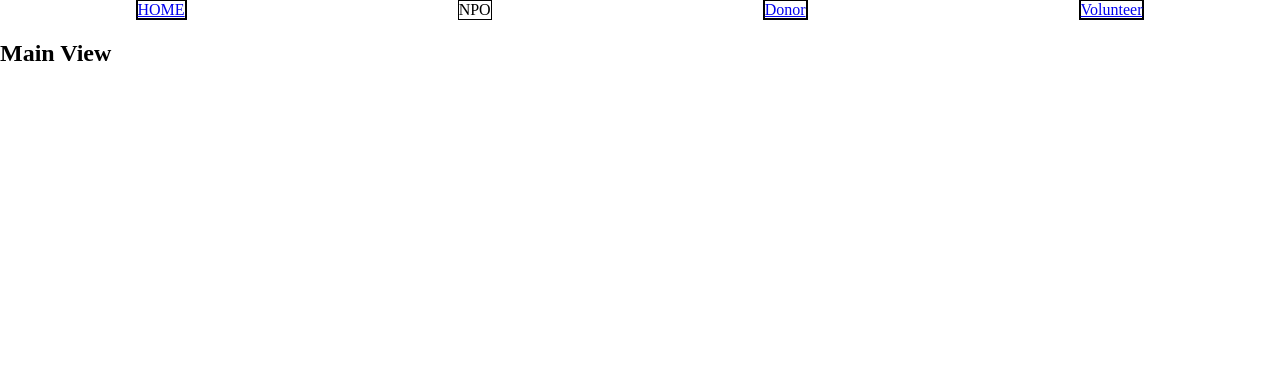
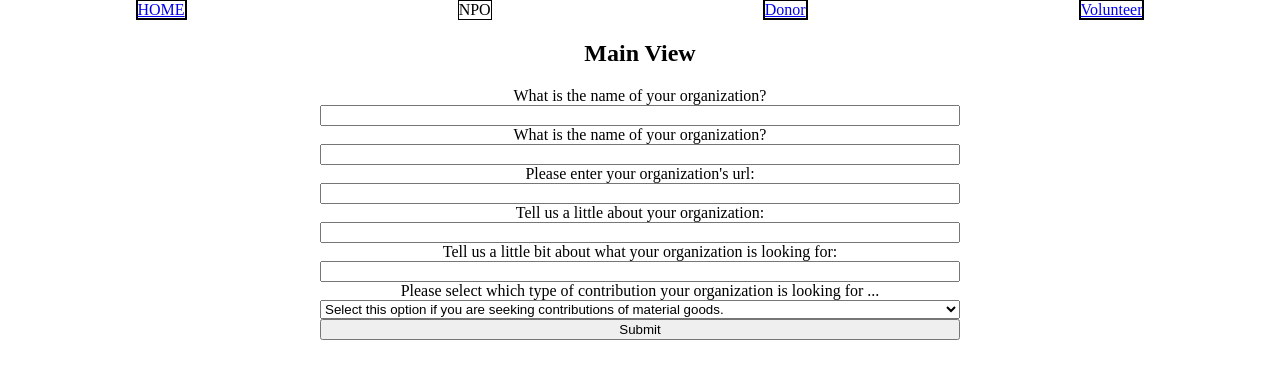
Before and after one commit to ffaneus/hackathon-project-charity, a Flask app: page / in a window 1280 px wide. Shown: the top 379 px of the page. Run offline with Flask 2, Linux system fonts and the light colour scheme; some libraries are stand-ins or nearby versions.

```diff
--- a/app.py
+++ b/app.py
@@ -1,10 +1,43 @@
-from flask import Flask, render_template
+from flask import Flask, render_template, redirect, url_for
+from flask_sqlalchemy import SQLAlchemy
+import psycopg2
+from config import url
+from form import Npo_form
 
 app = Flask(__name__)
+app.config['SECRET_KEY'] = "NPOST.ME"
+app.config['SQLALCHEMY_DATABASE_URI'] = url
+app.config['SQLALCHEMY_TRACK_MODIFICATIONS'] = False
+db = SQLAlchemy(app)
 
-@app.route('/')
+class Npo(db.Model):
+    id = db.Column(db.Integer, primary_key=True)
+    name = db.Column(db.String(50), nullable=False)
+    email = db.Column(db.String(50), nullable=False)
+    website = db.Column(db.String(50), nullable=False)
+    description = db.Column(db.String(50), nullable=False)
+    seeking = db.Column(db.String(50), nullable=False)
+    contributors = db.Column(db.String(50), nullable=False)
+
+    def __repr__(self):
+        return f'{self.id} {self.name}'
+
+@app.route('/', methods=["GET", "POST"])
 def index():
-    return render_template('index.html')
+    form = Npo_form()
+    if form.validate_on_submit():
+        name = form.name.data
+        email = form.email.data
+        website = form.website.data
+        description = form.description.data
+        seeking = form.seeking.data
+        contributors = form.contributors.data
+        company = Npo(name=name, email=email, description=description, seeking=seeking, contributors=contributors, website=website)
+        db.session.add(company)
+        db.session.commit()
+        return redirect(url_for('index'))
+
+    return render_template('index.html', form=form)
 
 @app.route('/donor')
 def donor():
@@ -14,5 +47,9 @@ def donor():
 def volunteer():
     return render_template('volunteer.html')
 
+@app.route('/company')
+def company():
+    return render_template('company.html')
+
 if __name__ == "__main__":
     app.run()
--- /dev/null
+++ b/config.py
@@ -0,0 +1 @@
+url = 'postgres://qhbtkquo:MWFuSRWqng7EQJ14MazNgQqaJDe9gBk_@elmer.db.elephantsql.com:5432/qhbtkquo'
--- /dev/null
+++ b/form.py
@@ -0,0 +1,36 @@
+from flask_wtf import FlaskForm
+from wtforms import StringField, SubmitField, IntegerField, TextAreaField, HiddenField, SelectField
+from wtforms.validators import InputRequired, Length, Email, URL, DataRequired
+
+'''def phone_number_validator(FlaskForm, field):
+    if len(field.data) != 12 or field.data[3] != '.' or field.data[7] != '.':
+        raise ValueError('Please enter a valid phone number')'''
+
+class Npo_form(FlaskForm):
+    name = StringField("What is the name of your organization?", validators=[DataRequired()])
+    email = StringField("What is the name of your organization?", validators=[DataRequired()])
+    phone = StringField("What is the name of your organization?", validators=[DataRequired()])
+    #phone = StringField("Please enter a phone number where your organization can be contacted:", validators=[InputRequired()])
+    #email = StringField("Please enter an email address where your organization can be contacted:", validators=[InputRequired(message="Email address is required")])
+    website = StringField("Please enter your organization's url:", validators=[DataRequired()])
+    description = StringField("Tell us a little about your organization:", validators=[InputRequired(message="Please tell us about your organization."), Length(min=1,max=2000)])
+    seeking = StringField("Tell us a little bit about what your organization is looking for:", validators=[InputRequired("Please describe what you are looking for."), Length(min=1,max=2000)])
+    contributors = SelectField("Please select which type of contribution your organization is looking for ... ", choices=[("Donors","Select this option if you are seeking contributions of material goods."),("Volunteers","Select this option if you are seeking contributions of time."),("Donors and Volunteers","Select this option if you are seeking both contributions of material and time.")])
+    submit=SubmitField("Submit")
+
+'''class LoginForm(FlaskForm):
+    username = StringField("Username", validators=[DataRequired()])
+    email = StringField("School Email", validators=[DataRequired()])
+    submit = SubmitField("Login")
+
+#FORM to pass data
+class QuestionForm(FlaskForm):
+    question = StringField('What is your question?', validators=[DataRequired()])
+    score = HiddenField('points')
+    submit = SubmitField('Submit Question')
+
+class AnswerForm(FlaskForm):
+    question_id = HiddenField('id')
+    answer = TextAreaField('answer', validators=[DataRequired()])
+    submit = SubmitField('submit')
+'''
--- a/templates/index.html
+++ b/templates/index.html
@@ -1,4 +1,36 @@
 {% extends 'base.html' %}
 {% block content %}
+<div id="scoped-content">
+<style>
+	form {
+		display: flex;
+		flex-direction: column;
+	}
+	.form-container {
+		text-align: center;
+		width: 50%;
+		margin: 0 auto;
+	}
+</style>
+
+</div>
+<div class="form-container">
 	<h2>Main View</h2>
+	<form action="{{url_for('index')}}" method="POST">
+			{{form.hidden_tag()}}
+			{{form.name.label}}
+			{{form.name}}
+			{{form.email.label}}
+			{{form.email}}
+			{{form.website.label}}
+			{{form.website}}
+			{{form.description.label}}
+			{{form.description}}
+			{{form.seeking.label}}
+			{{form.seeking}}
+			{{form.contributors.label}}
+			{{form.contributors}}
+			{{form.submit}}
+	</form>
+</div>
 {% endblock %}
```
Also changed, not shown: templates/company.html (added, +12 -0 lines), templates/donor.html (+6 -26 lines).
